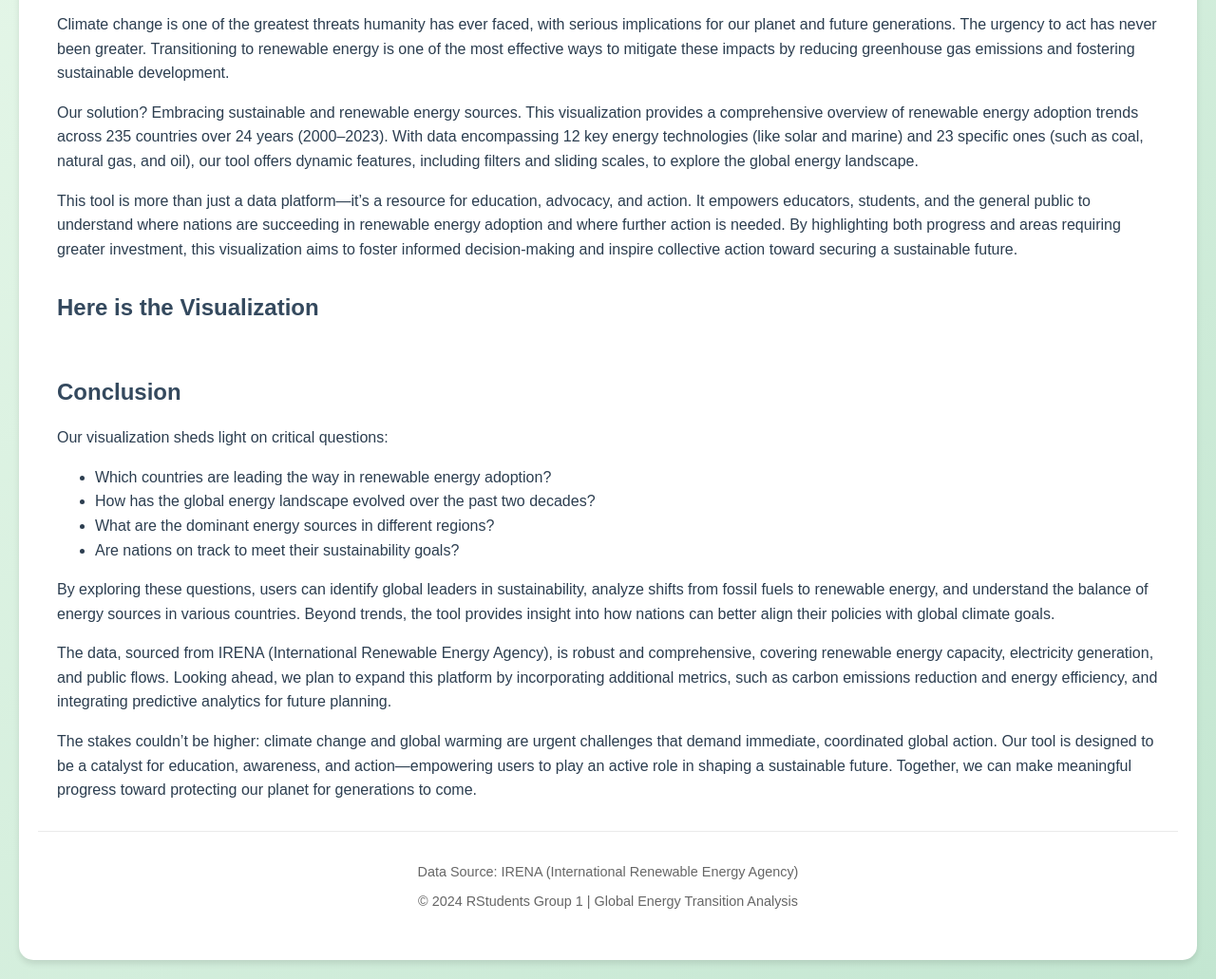
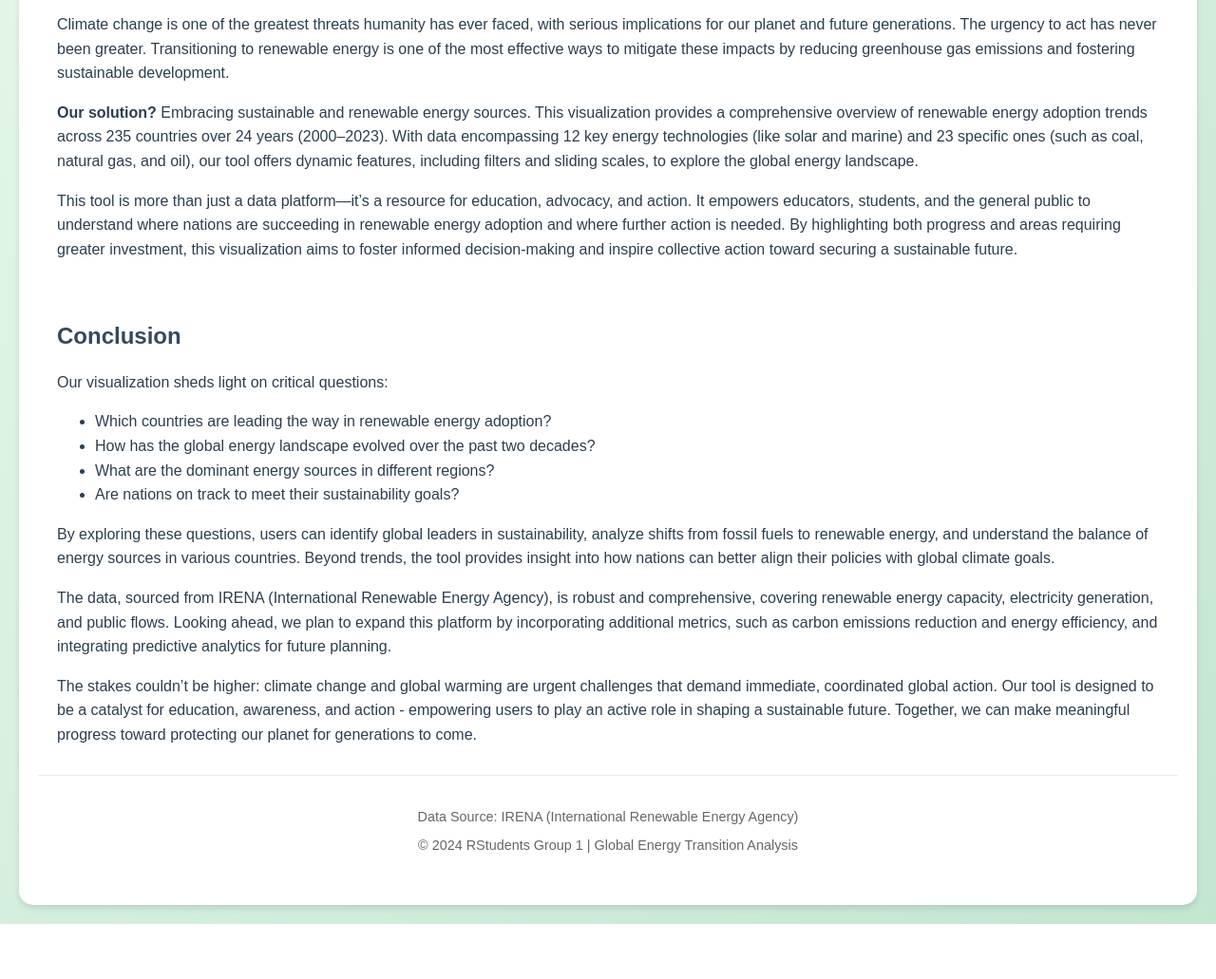
Before and after one commit to Shivesh777/STA313_project, a plain HTML site: page index.html in a window 1280 px wide. Shown: the part 244-1275 px from the top of the page at 95% size. After the commit the page ends 1217 px from the top, so only its background shows below. Drawn offline with Linux system fonts and the light colour scheme.

Commit message:
modify text

```diff
--- a/index.html
+++ b/index.html
@@ -68,12 +68,11 @@
             <h2 class="section-title">Introduction</h2>
             <p>Welcome to <strong>Visualizing Global Renewable Energy Transition: Progress Towards a Sustainable Future</strong>. Developed by Group 1, the RStudents, this interactive platform is designed to address one of the most pressing challenges of our time: climate change and global warming.</p>
             <p>Climate change is one of the greatest threats humanity has ever faced, with serious implications for our planet and future generations. The urgency to act has never been greater. Transitioning to renewable energy is one of the most effective ways to mitigate these impacts by reducing greenhouse gas emissions and fostering sustainable development.</p>
-            <p>Our solution? Embracing sustainable and renewable energy sources. This visualization provides a comprehensive overview of renewable energy adoption trends across 235 countries over 24 years (2000–2023). With data encompassing 12 key energy technologies (like solar and marine) and 23 specific ones (such as coal, natural gas, and oil), our tool offers dynamic features, including filters and sliding scales, to explore the global energy landscape.</p>
+            <p><strong>Our solution?</strong> Embracing sustainable and renewable energy sources. This visualization provides a comprehensive overview of renewable energy adoption trends across 235 countries over 24 years (2000–2023). With data encompassing 12 key energy technologies (like solar and marine) and 23 specific ones (such as coal, natural gas, and oil), our tool offers dynamic features, including filters and sliding scales, to explore the global energy landscape.</p>
             <p>This tool is more than just a data platform—it’s a resource for education, advocacy, and action. It empowers educators, students, and the general public to understand where nations are succeeding in renewable energy adoption and where further action is needed. By highlighting both progress and areas requiring greater investment, this visualization aims to foster informed decision-making and inspire collective action toward securing a sustainable future.</p>
         </div>
 
         <div class="section">
-            <h2 class="section-title">Here is the Visualization</h2>
             <div class="dashboard-container">
                 <div class='tableauPlaceholder' id='viz1732740790693' style='position: relative'>
                     <noscript><a href='#'><img alt='Dashboard ' src='https:&#47;&#47;public.tableau.com&#47;static&#47;images&#47;ST&#47;STA313FinalProject_17325656306350&#47;Dashboard&#47;1_rss.png' style='border: none' /></a></noscript>
@@ -107,7 +106,7 @@
             </ul>
             <p>By exploring these questions, users can identify global leaders in sustainability, analyze shifts from fossil fuels to renewable energy, and understand the balance of energy sources in various countries. Beyond trends, the tool provides insight into how nations can better align their policies with global climate goals.</p>
             <p>The data, sourced from IRENA (International Renewable Energy Agency), is robust and comprehensive, covering renewable energy capacity, electricity generation, and public flows. Looking ahead, we plan to expand this platform by incorporating additional metrics, such as carbon emissions reduction and energy efficiency, and integrating predictive analytics for future planning.</p>
-            <p>The stakes couldn’t be higher: climate change and global warming are urgent challenges that demand immediate, coordinated global action. Our tool is designed to be a catalyst for education, awareness, and action—empowering users to play an active role in shaping a sustainable future. Together, we can make meaningful progress toward protecting our planet for generations to come.</p>
+            <p>The stakes couldn’t be higher: climate change and global warming are urgent challenges that demand immediate, coordinated global action. Our tool is designed to be a catalyst for education, awareness, and action - empowering users to play an active role in shaping a sustainable future. Together, we can make meaningful progress toward protecting our planet for generations to come.</p>
         </div>
 
         <div class="footer">
```
